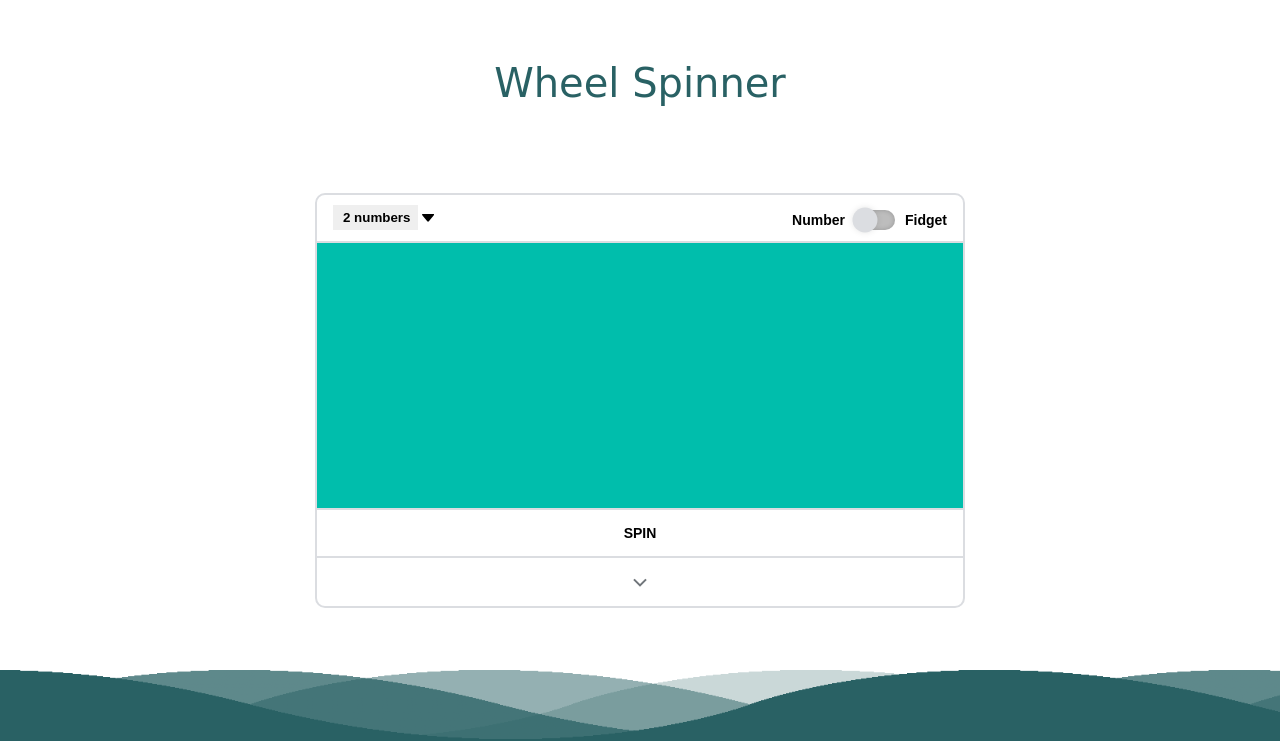
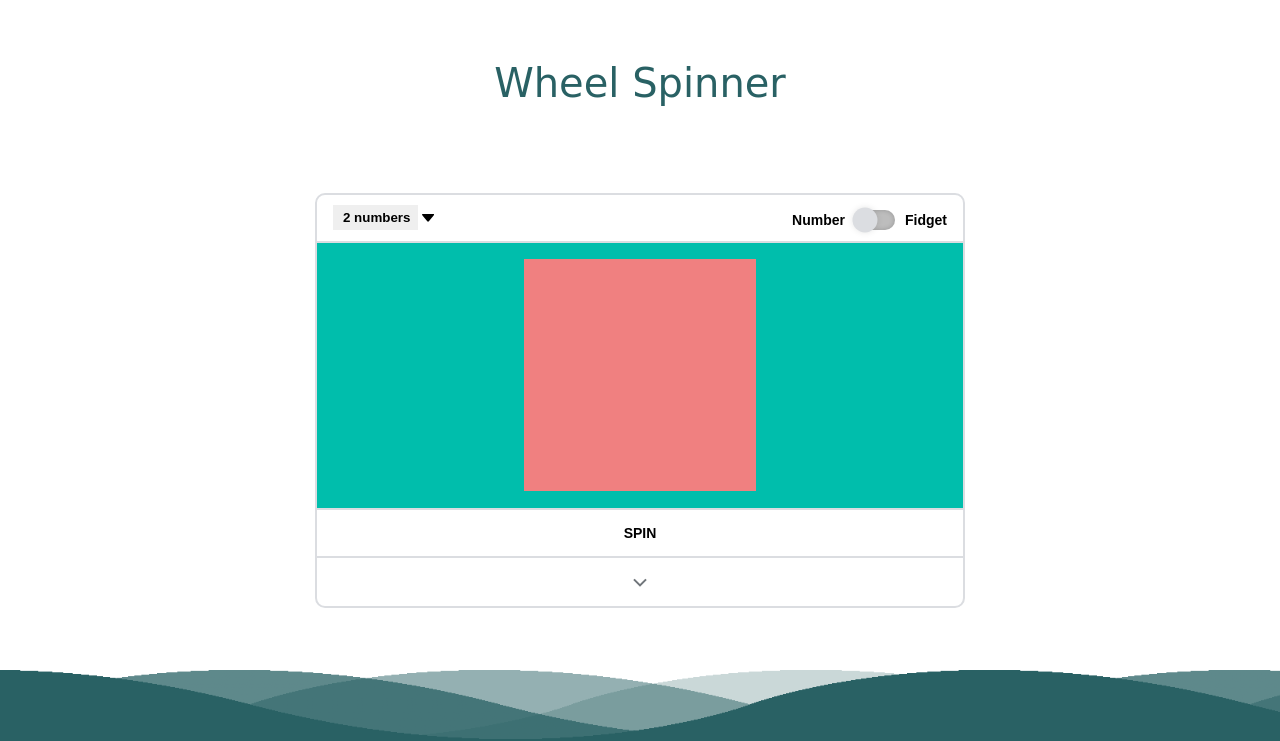
Before and after one commit to Beast-Code9999/Wheel-Spinner, a website: page index.html in a window 1280 px wide. Shown: the top 741 px of the page. Drawn offline with Linux system fonts and the light colour scheme; a web font is replaced by a local one.

Commit message:
add .wheel && .wheel-container

```diff
--- a/index.html
+++ b/index.html
@@ -52,7 +52,10 @@
             </div>
         </section>
         <section class="section section--middle">
-            <div class="content">
+            <div class="wheel-container">
+                <div class="wheel">
+
+                </div>
             </div>
         </section>
         <section class="section section--bottom">
--- a/sass/components/_wheel.scss
+++ b/sass/components/_wheel.scss
@@ -0,0 +1,12 @@
+.wheel-container {
+    width: 100%;
+    height: 100%;
+    @include flex( row, center, center );
+}
+
+.wheel {
+    width: 23.2rem;
+    height: 23.2rem;
+    background-color: lightcoral;
+    display: block;
+}
```
Also changed, not shown: style.css.
